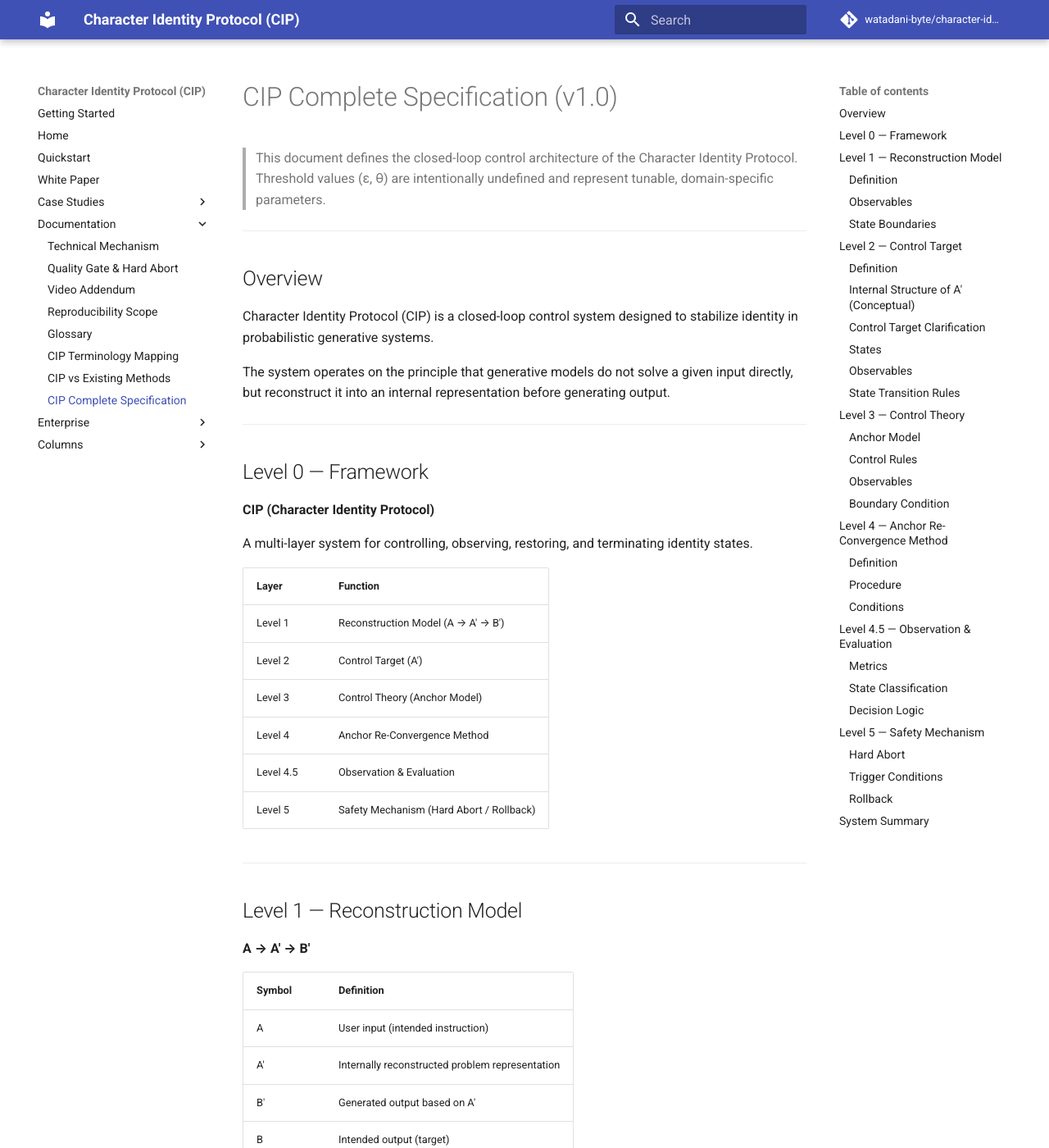
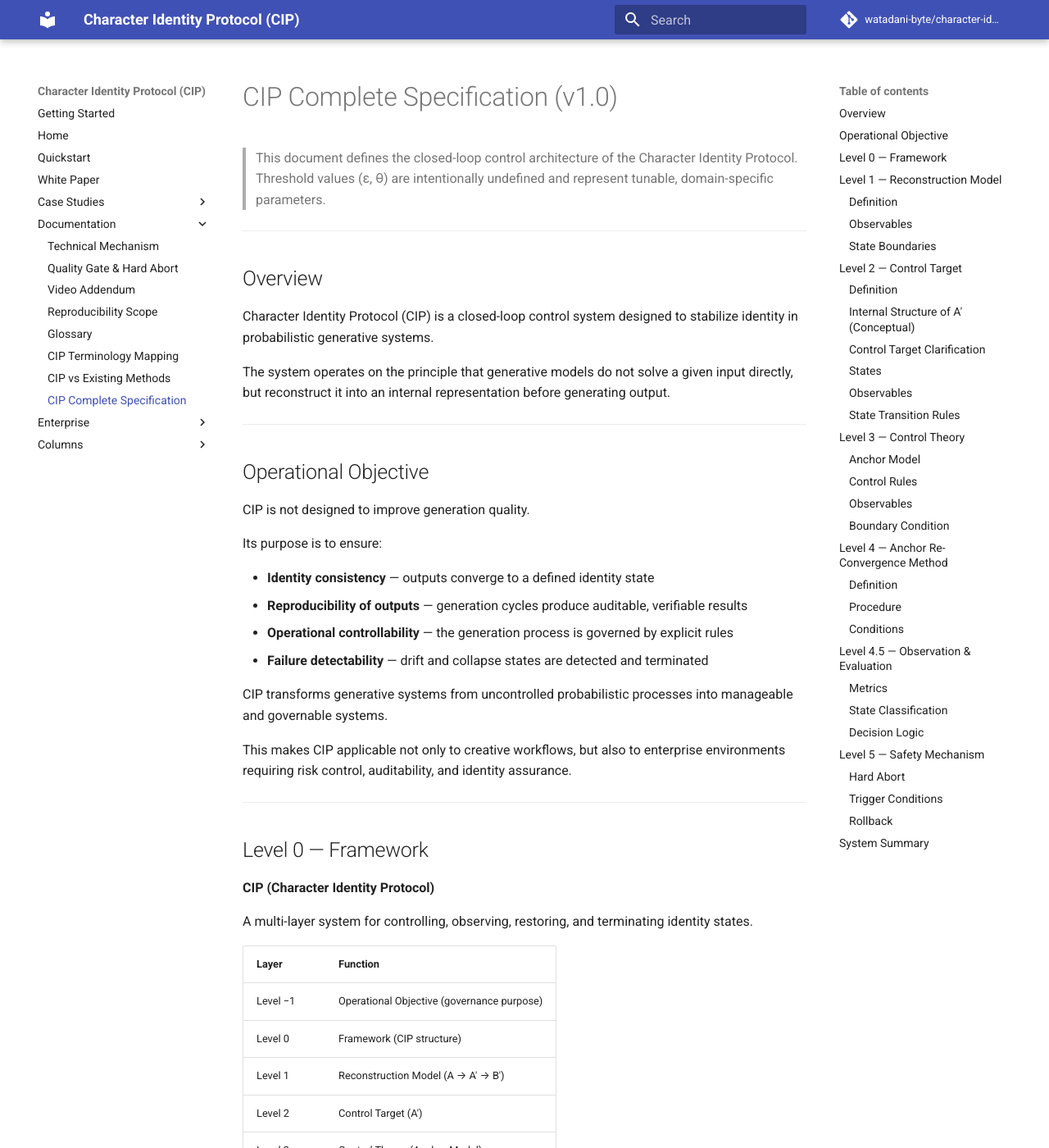
Before and after one commit to watadani-byte/character-identity-protocol, an MkDocs documentation site: the page built from docs/cip_complete_spec.md, in a window 1280 px wide and 1400 px high. Shown: the whole window at 82% size. Built offline with MkDocs 1.6.1 and Material for MkDocs 9.7.7, drawn with Linux system fonts in a browser that asks for light colours; comment, search, counter and statistics services are not loaded.

Commit message:
cip_complete_spec.md を更新

```diff
--- a/docs/cip_complete_spec.md
+++ b/docs/cip_complete_spec.md
@@ -13,20 +13,39 @@ The system operates on the principle that generative models do not solve a given
 
 -----
 
+## Operational Objective
+
+CIP is not designed to improve generation quality.
+
+Its purpose is to ensure:
+
+- **Identity consistency** — outputs converge to a defined identity state
+- **Reproducibility of outputs** — generation cycles produce auditable, verifiable results
+- **Operational controllability** — the generation process is governed by explicit rules
+- **Failure detectability** — drift and collapse states are detected and terminated
+
+CIP transforms generative systems from uncontrolled probabilistic processes into manageable and governable systems.
+
+This makes CIP applicable not only to creative workflows, but also to enterprise environments requiring risk control, auditability, and identity assurance.
+
+-----
+
 ## Level 0 — Framework
 
 **CIP (Character Identity Protocol)**
 
 A multi-layer system for controlling, observing, restoring, and terminating identity states.
 
-|Layer    |Function                                |
-|---------|----------------------------------------|
-|Level 1  |Reconstruction Model (A → A′ → B′)      |
-|Level 2  |Control Target (A′)                     |
-|Level 3  |Control Theory (Anchor Model)           |
-|Level 4  |Anchor Re-Convergence Method            |
-|Level 4.5|Observation & Evaluation                |
-|Level 5  |Safety Mechanism (Hard Abort / Rollback)|
+|Layer    |Function                                  |
+|---------|------------------------------------------|
+|Level −1 |Operational Objective (governance purpose)|
+|Level 0  |Framework (CIP structure)                 |
+|Level 1  |Reconstruction Model (A → A′ → B′)        |
+|Level 2  |Control Target (A′)                       |
+|Level 3  |Control Theory (Anchor Model)             |
+|Level 4  |Anchor Re-Convergence Method              |
+|Level 4.5|Observation & Evaluation                  |
+|Level 5  |Safety Mechanism (Hard Abort / Rollback)  |
 
 -----
 
```
